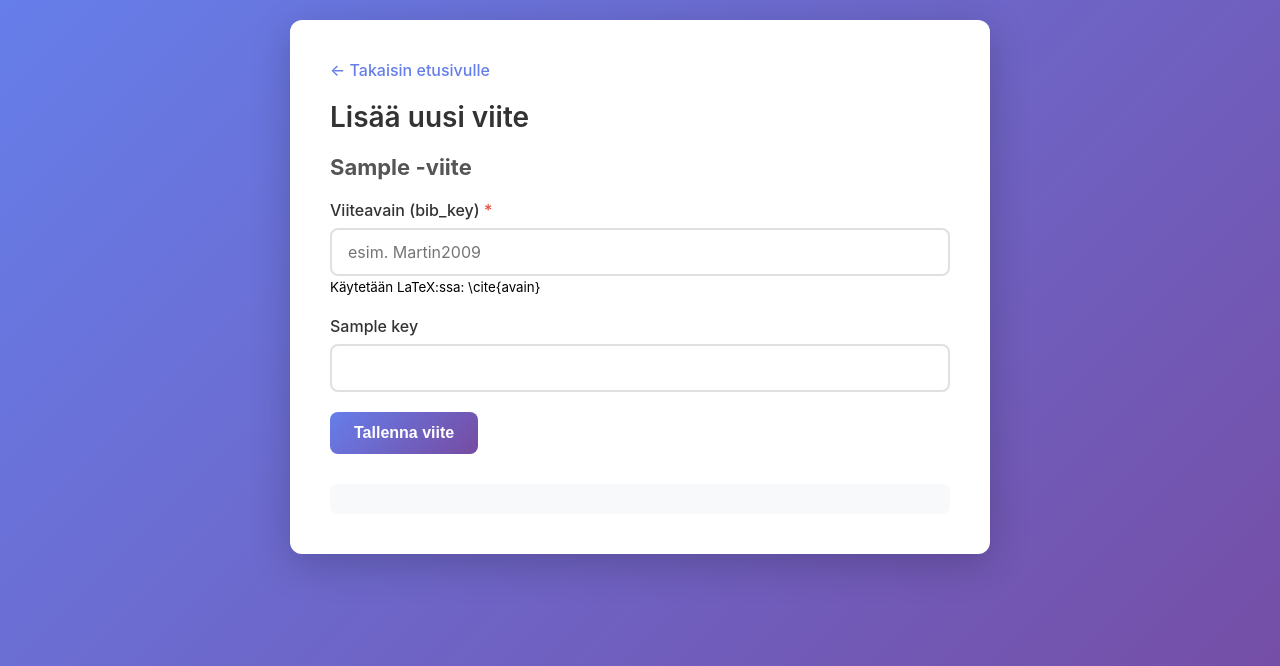
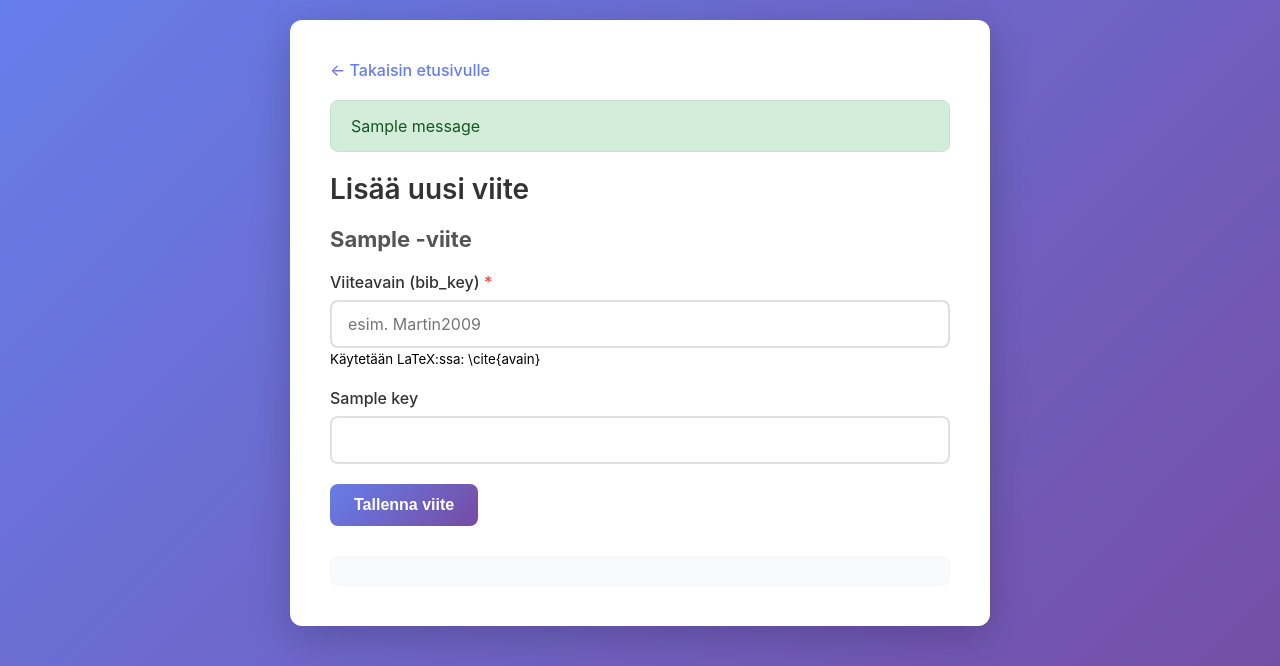
Before and after one commit to leevipun/outi-latex, a Python web app: template src/templates/add_reference.html in a window 1280 px wide. Shown: the top 666 px of the page. Run offline with Jinja, Linux system fonts and the light colour scheme; the template is opened without the code that fills it: most values are stand-ins (such as "Sample title", 1, 10 or a date in 2020); one stand-in notice (Sample message) is shown.

Commit message:
Add flash message support for reference addition feedback

```diff
--- a/src/templates/add_reference.html
+++ b/src/templates/add_reference.html
@@ -132,11 +132,63 @@
             background: #f8f9fa;
             border-radius: 8px;
         }
+
+        .flash-messages {
+            margin-bottom: 20px;
+        }
+
+        .alert {
+            padding: 15px 20px;
+            border-radius: 8px;
+            margin-bottom: 10px;
+            animation: slideIn 0.3s ease;
+        }
+
+        .alert-success {
+            background-color: #d4edda;
+            color: #155724;
+            border: 1px solid #c3e6cb;
+        }
+
+        .alert-error {
+            background-color: #f8d7da;
+            color: #721c24;
+            border: 1px solid #f5c6cb;
+        }
+
+        .alert-info {
+            background-color: #d1ecf1;
+            color: #0c5460;
+            border: 1px solid #bee5eb;
+        }
+
+        @keyframes slideIn {
+            from {
+                opacity: 0;
+                transform: translateY(-10px);
+            }
+            to {
+                opacity: 1;
+                transform: translateY(0);
+            }
+        }
     </style>
 </head>
 <body>
     <div class="container">
         <a href="/" class="back-link">← Takaisin etusivulle</a>
+
+        {% with messages = get_flashed_messages(with_categories=true) %}
+            {% if messages %}
+                <div class="flash-messages">
+                    {% for category, message in messages %}
+                        <div class="alert alert-{{ category }}">
+                            {{ message }}
+                        </div>
+                    {% endfor %}
+                </div>
+            {% endif %}
+        {% endwith %}
 
         <h1>Lisää uusi viite</h1>
 
```
